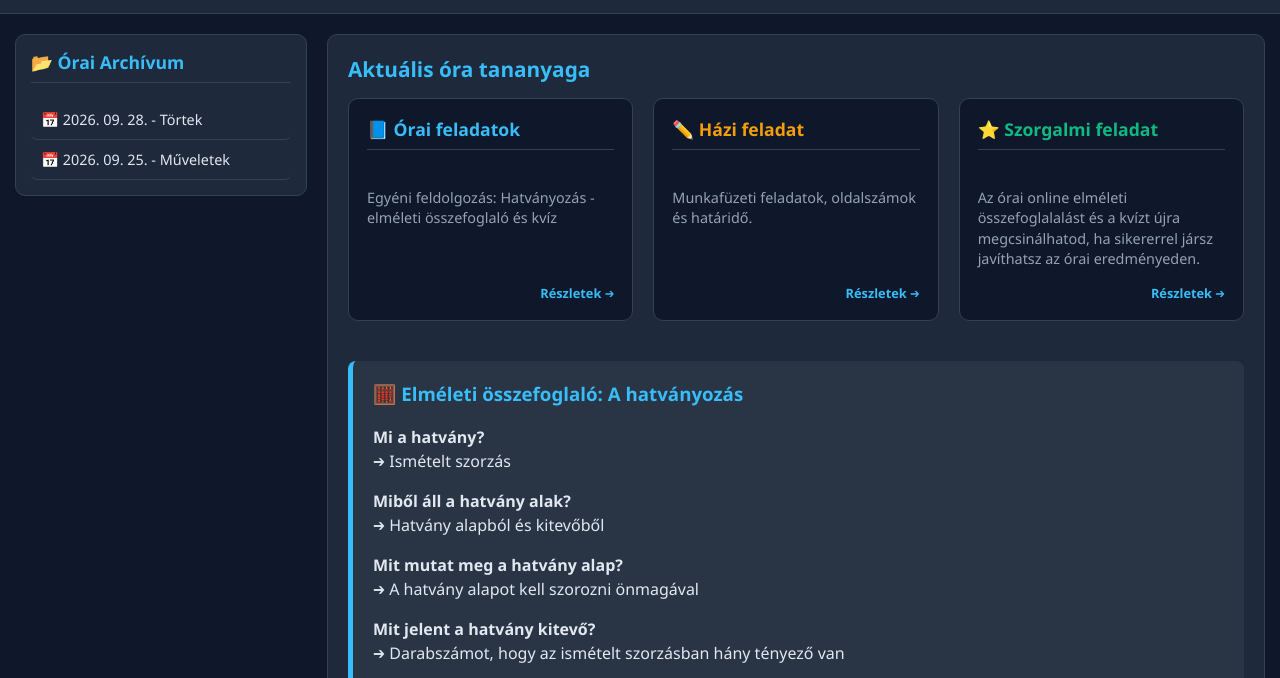
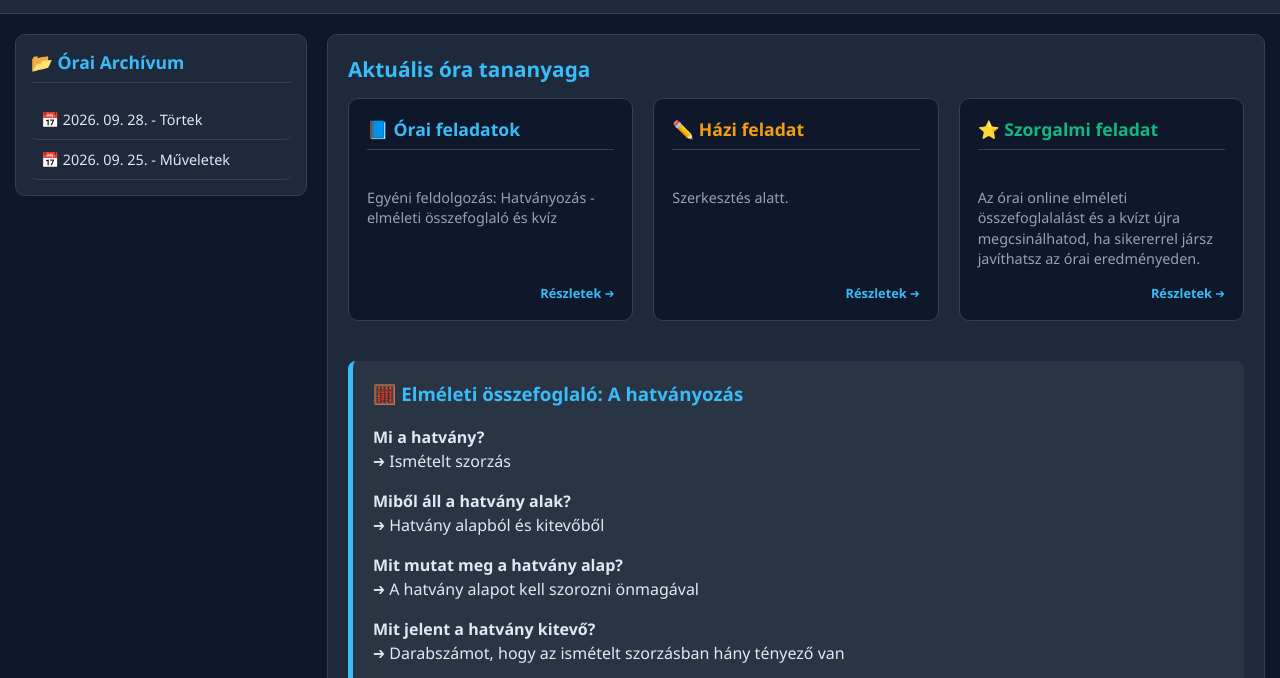
Before and after one commit to CsernyeSuli/csernyesuli.github.io, a plain HTML site: page 7-osztaly-v2.html in a window 1280 px wide. Shown: the part 90-768 px from the top of the page. Drawn offline with nearby package versions, Linux system fonts and the light colour scheme.

Commit message:
Update homework task description in HTML

```diff
--- a/7-osztaly-v2.html
+++ b/7-osztaly-v2.html
@@ -382,7 +382,7 @@ a:hover {
                 <div class="task-card card-hazi" onclick="openModal('modal-hazi')">
                     <h4>✏️ Házi feladat</h4>
                     <div class="card-preview">
-                        Munkafüzeti feladatok, oldalszámok és határidő.
+                        Szerkesztés alatt.
                     </div>
                     <span class="click-hint">Részletek ➔</span>
                 </div>
```
